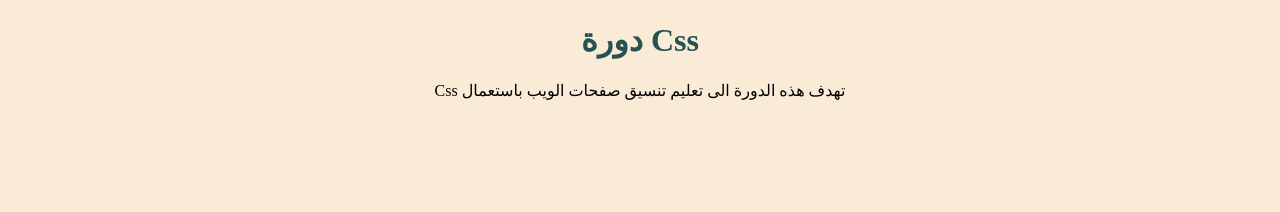
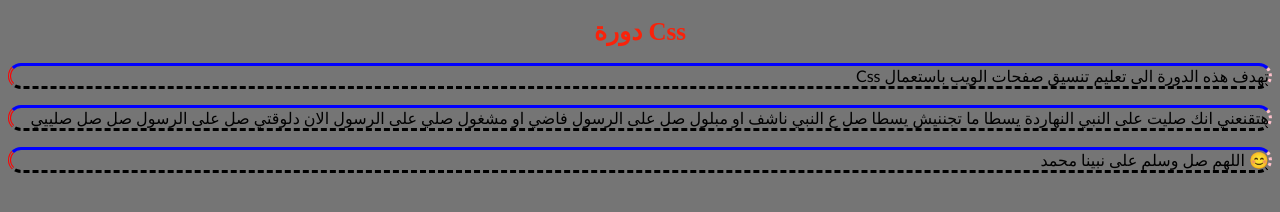
Before and after one commit to dooom77-0/html-projects, a plain HTML site: page index.html in a window 1280 px wide. Drawn offline with Linux system fonts and the light colour scheme.

Commit message:
finish edited

```diff
--- a/index.html
+++ b/index.html
@@ -7,6 +7,8 @@
     <link rel="stylesheet" href="style.css">
     <h1>دورة Css</h1>
     <p>Css تهدف هذه الدورة الى تعليم تنسيق صفحات الويب باستعمال  </p>
+    <p>هتقنعني انك صليت على النبي النهاردة يسطا ما تجننيش يسطا صل ع النبي ناشف او مبلول صل على الرسول فاضي او مشغول صلي على الرسول الان دلوقتي صل على الرسول صل صل صلييي</p>
+    <p>اللهم صل وسلم على نبينا محمد 😊</p>
 </head>
 <body>
 
--- a/style.css
+++ b/style.css
@@ -1,14 +1,24 @@
 h1 {
-    color:rgb(37, 82, 82); /*تغيير لون العنوان*/
+    color:rgb(250, 34, 10); /*تغيير لون العنوان*/
     text-align: center;/*لتغغير مكان الكتابة إما يمين او يسار او في الوسط*/
+    font-size: 25px;
+}
+
+p {
+    text-align: right;/*المحاذاة*/
+    color: rgb(0, 0, 0);/*لون الخط*/
+    font-family: 'Gill Sans';/*نوع الخط*/
+    font-size: 16px;/*حجم الخط*/
+    font-weight: normal;/*سمك الخط*/
+
+    border-style: solid dotted dashed double; /*شكل الاطار*/
+    border-width: medium;/*سمك الاطار*/
+    border-color: blue pink black red;/*لون الاطار*/
+    border-radius:20px;/*التحكم بزوايا الاطار لجعلها دائرية*/
 
 }
 
-p {
-    text-align: center;
-    font-size:medium;
 
+body {
+    background-color: rgb(117, 117, 117);/*لون الخلفية */
 }
-body {
-    background-color: antiquewhite;/*لون الخلفية */
-}
```
